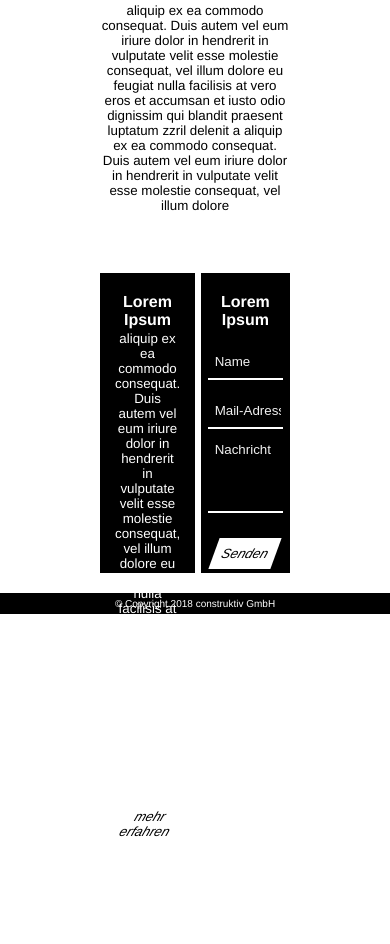
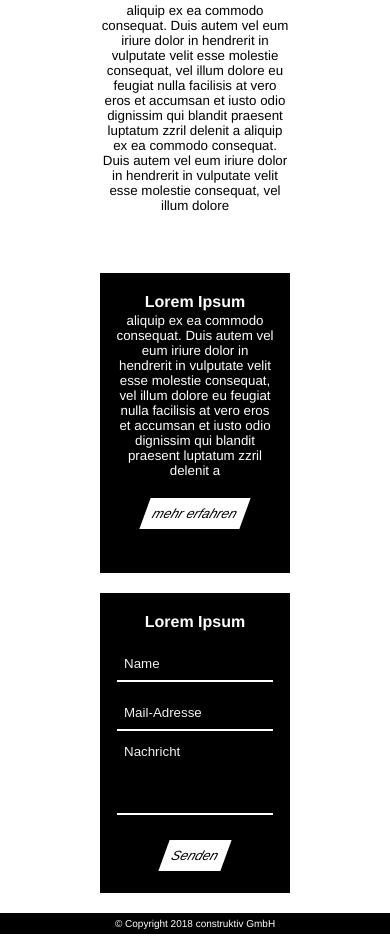
Before and after one commit to Dawinartor/Construktiv-Aufgabe, a plain HTML site: page V2/index.html in a window 390 px wide. Shown: the part 1009-1953 px from the top of the page. Before the commit the page ends 1856 px from the top, so only its background shows below. Drawn offline with Linux system fonts and the light colour scheme.

Commit message:
Finished style of second version

```diff
--- a/V2/style.css
+++ b/V2/style.css
@@ -37,7 +37,6 @@ body {
 #navbar > li:hover {
     padding-top: 5px;
     border-top: 1px solid black;
-    /* TODO: Wie bekomme ich die werweiterung des Divs unsichtbar? */
 }
 
 #highlight {
@@ -128,7 +127,7 @@ body {
 }
 
 #card1 {
-    margin: 0 3% 0 0;
+    margin: 0 10px 0 0;
 }
 
 #card1 > p {
@@ -136,7 +135,9 @@ body {
     font-size: smaller;
 }
 
-
+#card2 {
+    margin: 0 0 0 10px;
+}
 
 #copyright {
     background-color: black;
@@ -145,3 +146,27 @@ body {
     font-size: x-small;
     padding: 5px 0;
 }
+
+
+
+/* Responsivitaet der Seite */
+@media screen and (max-width: 600px) {
+
+    .CardBox {
+        flex-direction: column;
+    }
+
+    .Card {
+      width: 100%;
+      background-color: rgb(0, 0, 0);
+    }
+
+    #card1 {
+        margin: 0 0 20px 0;
+    }
+
+    #card2 {
+        margin: 0;
+    }
+
+  }
```
